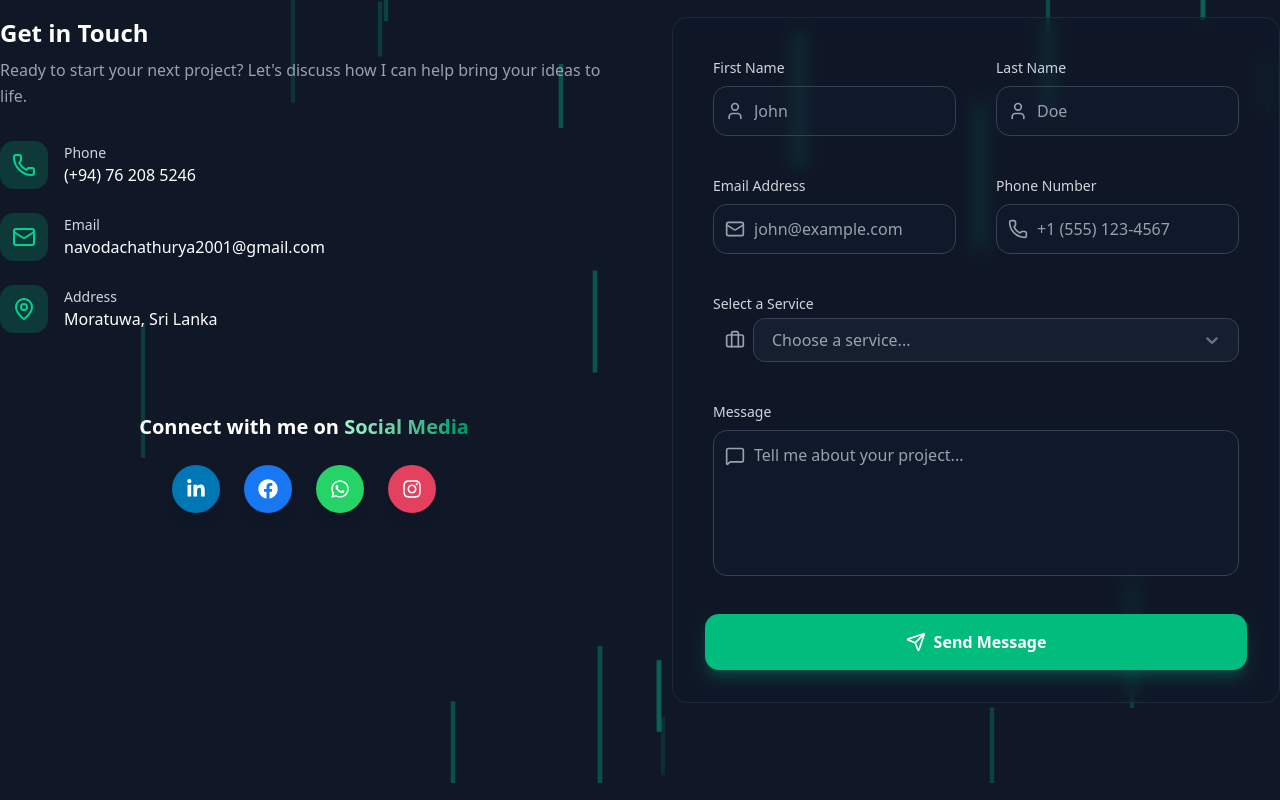
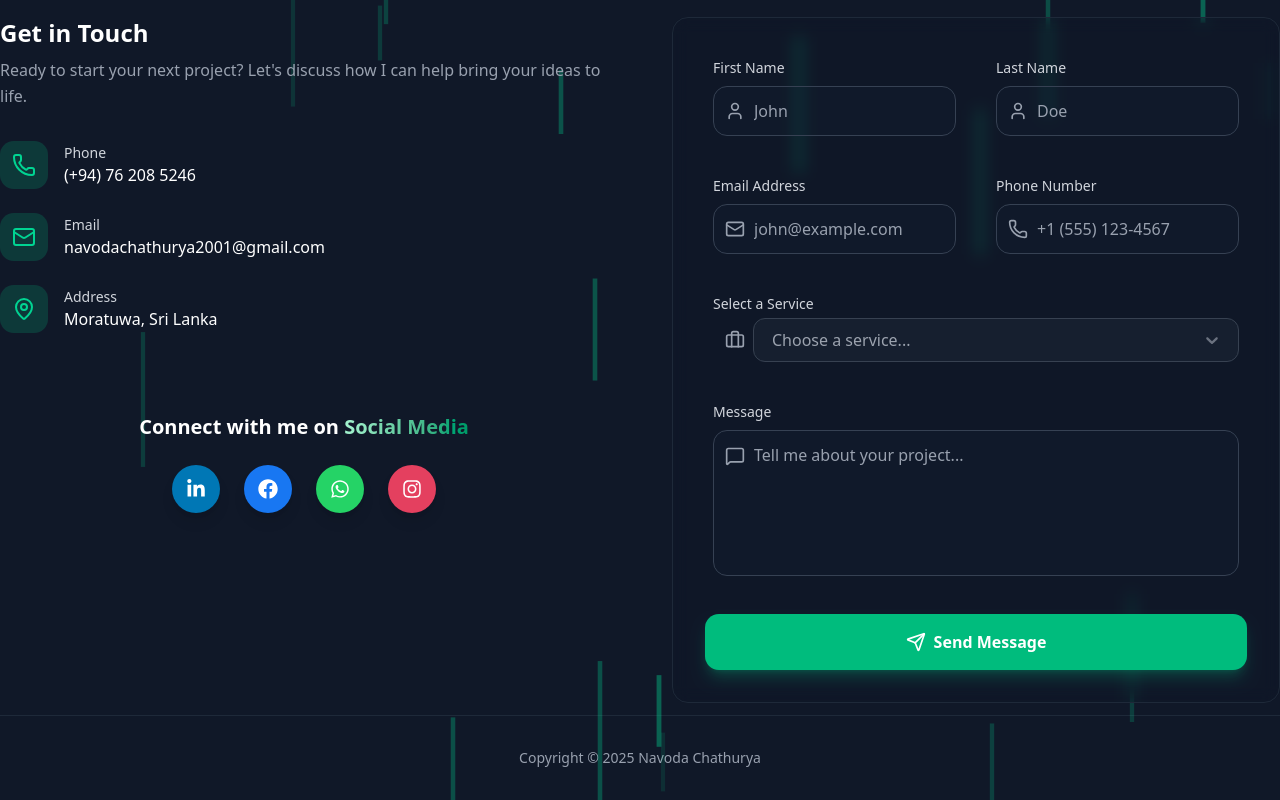
Before and after one commit to Navoda001/portfolio-frontend, a Next.js app: page /pages/contactMe in a window 1280 px wide. Shown: the part 287-1087 px from the top of the page. Built offline with nearby package versions, Linux system fonts and the light colour scheme.

Commit message:
add footer

```diff
--- /dev/null
+++ b/app/components/Footer.tsx
@@ -0,0 +1,29 @@
+'use client';
+
+import { motion } from 'framer-motion';
+
+const Footer = () => {
+    return (
+        <footer className="mt-3 bg-gray-900 border-t border-gray-800">
+            <div className="w-full px-4 sm:px-6 lg:px-44 py-8">
+                <motion.div
+                    className="text-center"
+                    initial={{ opacity: 0, y: 20 }}
+                    whileInView={{ opacity: 1, y: 0 }}
+                    transition={{ duration: 0.6, ease: "easeOut" }}
+                    viewport={{ once: true }}
+                >
+                    <motion.p
+                        className="text-gray-400 text-sm"
+                        whileHover={{ color: "#34d399" }}
+                        transition={{ duration: 0.3 }}
+                    >
+                        Copyright © 2025 Navoda Chathurya
+                    </motion.p>
+                </motion.div>
+            </div>
+        </footer>
+    );
+};
+
+export default Footer;
--- a/app/pages/certificate/page.tsx
+++ b/app/pages/certificate/page.tsx
@@ -5,6 +5,7 @@ import { Award, Trophy, BookOpen, Calendar, ExternalLink, Filter, ChevronLeft, C
 import MobilePageNavigation from '@/app/components/MobilePageNavigation';
 import { usePathname } from 'next/navigation';
 import Image from 'next/image';
+import Footer from '@/app/components/Footer';
 
 interface Certificate {
     id: string;
@@ -175,7 +176,7 @@ const CertificatesComponent = () => {
     };
 
     return (
-        <section className="py-20 min-h-screen bg-gray-900 relative overflow-hidden">
+        <section className="pt-20 min-h-screen bg-gray-900 relative overflow-hidden">
             {/* Background Effects */}
             <div className="absolute inset-0 overflow-hidden">
                 {[...Array(15)].map((_, i) => (
@@ -434,6 +435,7 @@ const CertificatesComponent = () => {
                 </div>
             </div>
             <MobilePageNavigation currentPath={pathname} />
+            <Footer/>
         </section>
     );
 };
--- a/app/pages/contactMe/page.tsx
+++ b/app/pages/contactMe/page.tsx
@@ -9,6 +9,7 @@ import MobilePageNavigation from '@/app/components/MobilePageNavigation';
 import { usePathname } from 'next/navigation';
 
 import { FaLinkedinIn, FaGithub, FaWhatsapp, FaInstagram, FaFacebook } from "react-icons/fa";
+import Footer from '@/app/components/Footer';
 
 const socialLinks = [
   { icon: FaLinkedinIn, href: "https://www.linkedin.com/in/navoda001", color: "bg-[#0077B5]" },
@@ -204,7 +205,7 @@ const ContactMe = () => {
   return (
     <motion.section
       ref={ref}
-      className="py-20 min-h-screen bg-gray-900 relative overflow-hidden"
+      className="pt-20 min-h-screen bg-gray-900 relative overflow-hidden"
       variants={containerVariants}
       initial="hidden"
       animate={mainControls}
@@ -520,6 +521,7 @@ const ContactMe = () => {
         </div>
       </div>
       <MobilePageNavigation currentPath={pathname} />
+      <Footer/>
     </motion.section>
   );
 };
--- a/app/pages/introduction/page.tsx
+++ b/app/pages/introduction/page.tsx
@@ -19,6 +19,7 @@ import { Typewriter } from 'react-simple-typewriter';
 import MobilePageNavigation from '@/app/components/MobilePageNavigation';
 import { usePathname } from 'next/navigation';
 import dynamic from "next/dynamic";
+import Footer from '@/app/components/Footer';
 
 const CountUp = dynamic(() => import("react-countup"), { ssr: false });
 
@@ -349,6 +350,7 @@ const Introduction = () => {
                 </motion.div>
             </div>
             <MobilePageNavigation currentPath={pathname} />
+            <Footer/>
         </section>
     );
 };
--- a/app/pages/projects/page.tsx
+++ b/app/pages/projects/page.tsx
@@ -19,6 +19,7 @@ import {
 } from 'lucide-react';
 import MobilePageNavigation from '@/app/components/MobilePageNavigation';
 import { usePathname } from "next/navigation";
+import Footer from '@/app/components/Footer';
 
 const ProjectShowcase = () => {
   const ref = useRef(null);
@@ -160,7 +161,7 @@ const ProjectShowcase = () => {
 
 
   return (
-    <section ref={ref} className="py-20 min-h-screen bg-gray-900 relative overflow-hidden">
+    <section ref={ref} className="pt-20 min-h-screen bg-gray-900 relative overflow-hidden">
       {/* Background Effects */}
       <div className="absolute inset-0 overflow-hidden">
         {[...Array(20)].map((_, i) => (
@@ -553,6 +554,7 @@ const ProjectShowcase = () => {
         </div>
       </div>
       <MobilePageNavigation currentPath={pathname} />
+      <Footer/>
     </section>
   );
 };
--- a/app/pages/resume/page.tsx
+++ b/app/pages/resume/page.tsx
@@ -17,6 +17,7 @@ import TechStackSection from '@/app/components/Skill';
 import AboutMe from '@/app/components/AboutMe';
 import MobilePageNavigation from '@/app/components/MobilePageNavigation';
 import { usePathname } from 'next/navigation';
+import Footer from '@/app/components/Footer';
 
 const WhyHireMeSection = () => {
     const ref = useRef(null);
@@ -86,7 +87,7 @@ const WhyHireMeSection = () => {
     };
 
     return (
-        <section ref={ref} className="py-20 min-h-screen bg-gray-900 relative overflow-hidden">
+        <section ref={ref} className="pt-20 min-h-screen bg-gray-900 relative overflow-hidden">
             <div className="absolute inset-0 overflow-hidden">
                 {[...Array(20)].map((_, i) => (
                     <motion.div
@@ -234,6 +235,7 @@ const WhyHireMeSection = () => {
                 </motion.div>
             </div>
             <MobilePageNavigation currentPath={pathname} />
+            <Footer/>
         </section>
     );
 };
```
